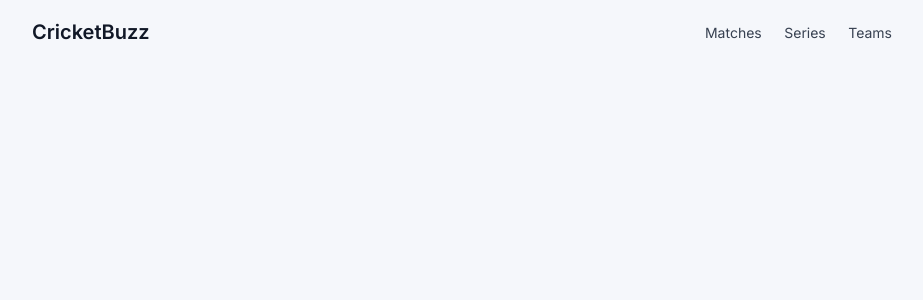
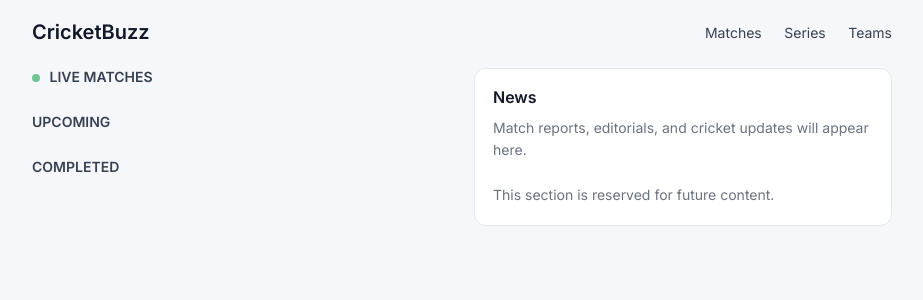
Before and after one commit to jaitapkarpranit-rgb/cricket-site, a Flask app: page / in a window 1280 px wide. Shown: the top 300 px of the page, without its empty margins (178-1101 px from the left). Run offline with Flask 3, Linux system fonts and the light colour scheme; data that the repository does not hold is empty.

Commit message:
Sectioned layout: live, upcoming, completed + news panel

```diff
--- a/static/css/style.css
+++ b/static/css/style.css
@@ -141,3 +141,66 @@ th {
     text-align: left;
   }
 }
+
+/* -------- Two Column Layout -------- */
+.page-grid {
+  display: grid;
+  grid-template-columns: 1fr 1fr;
+  gap: 24px;
+}
+
+/* -------- Sections -------- */
+.section {
+  margin-bottom: 28px;
+}
+
+.section-title {
+  font-size: 14px;
+  font-weight: 600;
+  color: #374151;
+  margin-bottom: 10px;
+  text-transform: uppercase;
+}
+
+/* -------- Live Dot -------- */
+.live-dot {
+  display: inline-block;
+  width: 8px;
+  height: 8px;
+  background: #16a34a;
+  border-radius: 50%;
+  margin-right: 6px;
+  animation: pulse 1.8s infinite;
+}
+
+@keyframes pulse {
+  0%   { opacity: 0.3; }
+  50%  { opacity: 1; }
+  100% { opacity: 0.3; }
+}
+
+/* -------- News Box -------- */
+.news-box {
+  background: #ffffff;
+  border: 1px solid #e5e7eb;
+  border-radius: 12px;
+  padding: 18px;
+}
+
+.news-title {
+  font-weight: 600;
+  margin-bottom: 10px;
+}
+
+.news-placeholder {
+  font-size: 14px;
+  color: #6b7280;
+  line-height: 1.6;
+}
+
+/* -------- Mobile -------- */
+@media (max-width: 900px) {
+  .page-grid {
+    grid-template-columns: 1fr;
+  }
+}
--- a/templates/home.html
+++ b/templates/home.html
@@ -16,6 +16,7 @@
 
 <div class="container">
 
+  <!-- Header -->
   <div class="site-header">
     <div class="site-title">CricketBuzz</div>
     <div class="nav">
@@ -25,39 +26,101 @@
     </div>
   </div>
 
+  <div class="page-grid">
+
+    <!-- LEFT: MATCHES -->
+    <div>
+
+      <!-- LIVE -->
+      <div class="section">
+        <div class="section-title">
+          <span class="live-dot"></span> Live Matches
+        </div>
+
         {% for match in matches %}
+          {% if 'won' not in match.status|lower and 'stumps' not in match.status|lower %}
             <a href="/match/{{ match.id }}">
               <div class="match-card">
-
                 <div class="match-left">
                   <div class="match-teams">
                     {{ match.team1 }} vs {{ match.team2 }}
                   </div>
                   <div class="match-meta">
-            {{ match.venue }} • {{ match.date }}
+                    {{ match.venue }}
                   </div>
                 </div>
+                <div class="match-right">
+                  <div class="status live">{{ match.status }}</div>
+                  <div>{{ match.score1 }}<br>{{ match.score2 }}</div>
+                </div>
+              </div>
+            </a>
+          {% endif %}
+        {% endfor %}
+      </div>
 
+      <!-- UPCOMING -->
+      <div class="section">
+        <div class="section-title">Upcoming</div>
+
+        {% for match in matches %}
+          {% if 'scheduled' in match.status|lower or 'starts' in match.status|lower %}
+            <a href="/match/{{ match.id }}">
+              <div class="match-card">
+                <div class="match-left">
+                  <div class="match-teams">
+                    {{ match.team1 }} vs {{ match.team2 }}
+                  </div>
+                  <div class="match-meta">
+                    {{ match.date }}
+                  </div>
+                </div>
+              </div>
+            </a>
+          {% endif %}
+        {% endfor %}
+      </div>
+
+      <!-- COMPLETED -->
+      <div class="section">
+        <div class="section-title">Completed</div>
+
+        {% for match in matches %}
+          {% if 'won' in match.status|lower or 'stumps' in match.status|lower %}
+            <a href="/match/{{ match.id }}">
+              <div class="match-card">
+                <div class="match-left">
+                  <div class="match-teams">
+                    {{ match.team1 }} vs {{ match.team2 }}
+                  </div>
+                  <div class="match-meta">
+                    {{ match.venue }}
+                  </div>
+                </div>
                 <div class="match-right">
-          <div class="status
-            {% if 'won' in match.status|lower or 'stumps' in match.status|lower %}
-              finished
-            {% else %}
-              live
+                  <div class="status finished">{{ match.status }}</div>
+                </div>
+              </div>
+            </a>
           {% endif %}
-          ">
-            {{ match.status }}
+        {% endfor %}
       </div>
+
+    </div>
+
+    <!-- RIGHT: NEWS -->
     <div>
-            {{ match.score1 }}<br>
-            {{ match.score2 }}
+      <div class="news-box">
+        <div class="news-title">News</div>
+        <div class="news-placeholder">
+          Match reports, editorials, and cricket updates will appear here.
+          <br><br>
+          This section is reserved for future content.
+        </div>
       </div>
     </div>
 
   </div>
-    </a>
-  {% endfor %}
-
 </div>
 
 </body>
```
Lines whose indentation alone changed are shown as unchanged.
